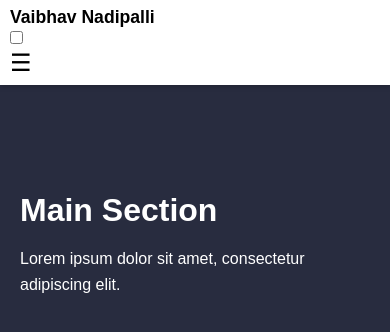
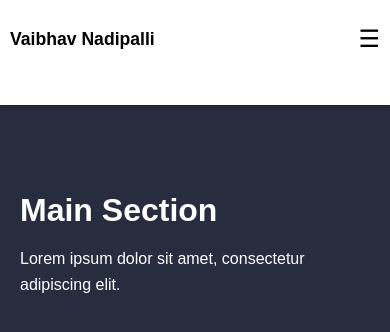
Before and after one commit to Vaibhav-Nadipalli/vaibhav-nadipalli.github.io, a Jekyll site: the page built from index.markdown, in a window 390 px wide. Shown: the top 332 px of the page. Built offline with Jekyll 4.4.1, drawn with Linux system fonts in a browser that asks for light colours.

Commit message:
Update styles.css

```diff
--- a/assets/css/styles.css
+++ b/assets/css/styles.css
@@ -25,10 +25,14 @@
     z-index: 1000;
     padding: 20px 0; /* Vertical padding */
     box-shadow: 0 2px 5px rgba(0,0,0,0.2);
-    height: 85px; /* Initial height */
+    height: 105px; /* Increased height by 20 pixels */
+}
+
+.nav-container {
     display: flex;
     justify-content: space-between;
     align-items: center;
+    padding: 0 20px; /* Horizontal padding */
 }
 
 .nav-title {
@@ -39,7 +43,7 @@
 }
 
 .nav-toggle {
-    display: none; /* Hide checkbox toggle by default */
+    display: none; /* Hide by default */
 }
 
 .nav-toggle-label {
@@ -47,33 +51,37 @@
     cursor: pointer;
 }
 
-nav ul {
+nav {
+    display: none;
+}
+
+.nav-links {
     list-style: none;
     display: flex;
 }
 
-nav ul li {
+.nav-links li {
     margin-left: 20px; /* Adjust margin for spacing */
 }
 
-nav ul li:first-child {
+.nav-links li:first-child {
     margin-left: 0;
 }
 
-nav ul li a {
+.nav-links li a {
     color: #000; /* Black text */
     text-decoration: none;
     padding: 10px 15px; /* Adjusted padding */
     transition: background-color 0.3s ease;
 }
 
-nav ul li a:hover {
+.nav-links li a:hover {
     background-color: #f0f0f0; /* Light grey background on hover */
     color: #000; /* Black text on hover */
 }
 
 /* Show nav links when checkbox is checked */
-.nav-toggle:checked + .nav-links {
+.nav-toggle:checked + nav {
     display: block;
 }
 
@@ -108,13 +116,14 @@
     }
 
     .nav-toggle {
-        display: block; /* Show checkbox toggle for mobile */
-        order: 3; /* Order to appear after nav-title and before nav-links */
+        display: none; /* Hide checkbox toggle initially */
     }
 
-    nav ul {
-        display: none; /* Hide nav links by default on mobile */
-        flex-direction: column; /* Stack links vertically */
+    .nav-toggle-label {
+        display: block; /* Display hamburger menu label */
+    }
+
+    nav {
         position: absolute;
         top: 100%; /* Position dropdown below header */
         left: 0;
@@ -125,14 +134,11 @@
     }
 
     .nav-links {
-        order: 2; /* Order to appear after nav-title and before nav-toggle */
+        flex-direction: column;
+        align-items: center;
     }
 
     .nav-links li {
         margin: 10px 0; /* Adjusted margin for mobile */
     }
-
-    .nav-toggle:checked + nav ul {
-        display: flex; /* Show nav links when checkbox is checked */
-    }
 }
```
